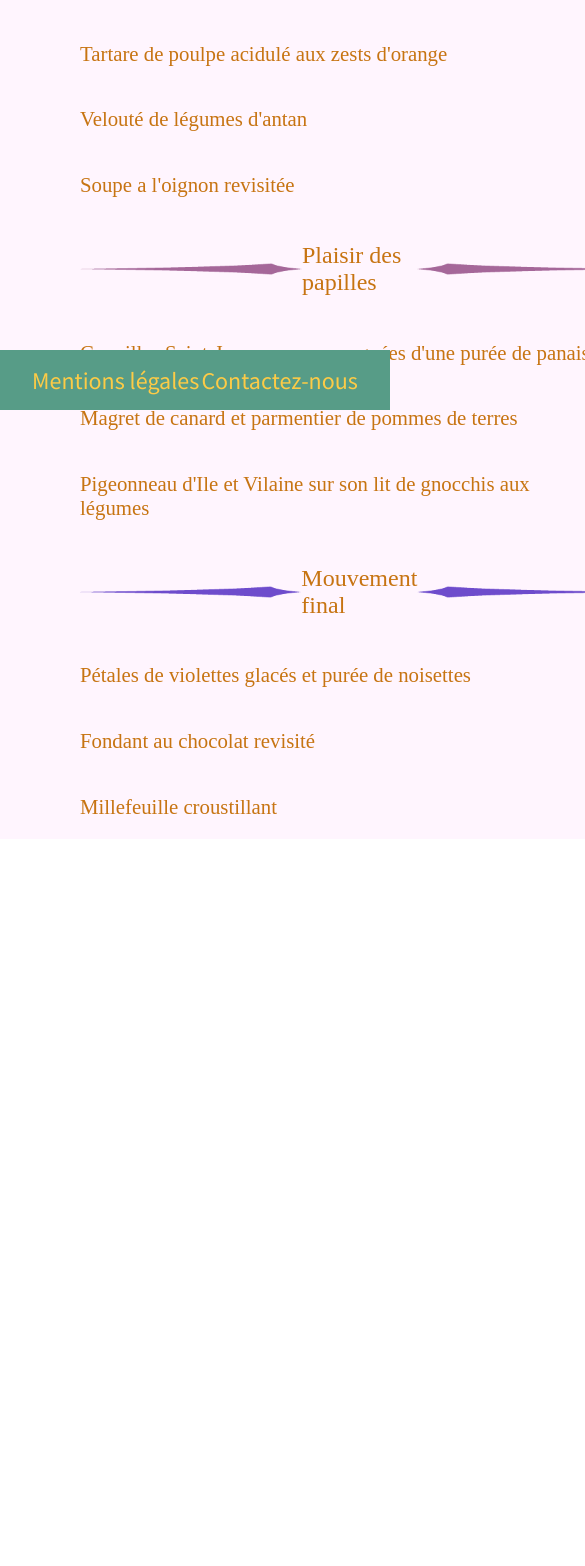
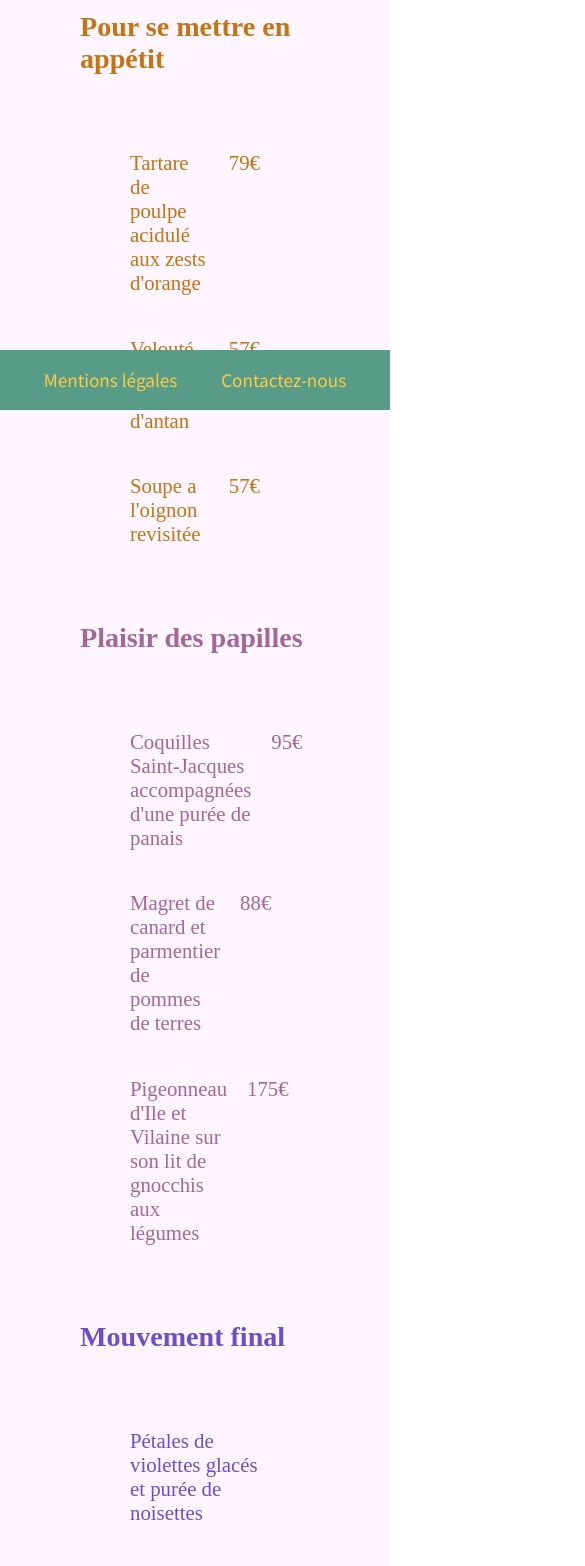
Before and after one commit to porteb/ohmyfood, a website: page pages/rest2.html in a window 390 px wide. Shown: the part 434-2000 px from the top of the page, 585 px wide, since content can reach past the window. Before the commit the page ends 1373 px from the top, so only its background shows below. Drawn offline with Linux system fonts and the light colour scheme; a web font is replaced by a local one.

Commit message:
responsive

```diff
--- a/package.json
+++ b/package.json
@@ -4,7 +4,7 @@
   "description": "site web ohmyfood",
   "main": "index.js",
   "scripts": {
-    "sass" : "sass --watch ./public/scss/main.scss:./public/css/style.css --style expanded",
+    "sass" : "sass --watch ./public/scss/main.scss:./public/css/style.css --style compressed",
     "prefix": "postcss ./public/css/style.css --use autoprefixer -d ./public/css/prefixed/"
   },
   "author": "Bastien Porte",
--- a/pages/rest2.html
+++ b/pages/rest2.html
@@ -30,9 +30,11 @@
         <p>Le chic a la francaise</p>
         </div>
 
+        <div class="mouv1">
+
         <div class="mouv">
             <img class="sep" src="../public/img/menu2_1.png" alt="">
-            <p class="hover">Pour se mettre en appétit</p>
+            <h3>Pour se mettre en appétit</h3>
             <img class="sep flip" src="../public/img/menu2_1.png" alt="">
         </div>
 
@@ -51,9 +53,13 @@
             <p>57€</p>
         </div>
 
+    </div>
+
+        <div class="mouv2">
+
         <div class="mouv">
             <img class="sep" src="../public/img/menu2_2.png" alt="">
-            <p>Plaisir des papilles</p>
+            <h3>Plaisir des papilles</h3>
             <img class="sep flip" src="../public/img/menu2_2.png" alt="">
         </div>
 
@@ -72,9 +78,13 @@
             <p>175€</p>
         </div>
 
+    </div>
+
+        <div class="mouv3">
+
         <div class="mouv">
             <img class="sep" src="../public/img/menu2_3.png" alt="">
-            <p>Mouvement final</p>
+            <h3>Mouvement final</h3>
             <img class="sep flip" src="../public/img/menu2_3.png" alt="">
         </div>
 
@@ -90,11 +100,9 @@
             <p>Millefeuille croustillant</p>
         </div>
 
-
-
+    </div>
 
     </section>
-
 
     <footer>
         <a href="disclaimer.html">Mentions légales</a>
--- a/public/scss/base/_base.scss
+++ b/public/scss/base/_base.scss
@@ -1,9 +1,6 @@
 body {
     display: flex;
     flex-direction: column;
-    // flex-wrap: wrap;
-    // max-width: 640px;
-    // max-height: 100vh;
     margin: auto;
 }
 
@@ -41,7 +38,6 @@ footer {
     right: auto;
     bottom: 0;
     // width: 100%;
-
 }
 
 a {
@@ -52,14 +48,19 @@ a {
 
 .menu {
     @include menu-box;
-    >p,i{
+
+    >p,
+    i {
         transform: scale(1);
         opacity: 1;
         transition-duration: 600ms;
         text-decoration: none;
     }
-    &:hover{
-    >p,i{
+
+    &:hover {
+
+        >p,
+        i {
             opacity: 0.5;
             transform: scale(1.6);
             transition: opacity transform ease-in-out 600ms;
@@ -71,7 +72,7 @@ a {
     display: flex;
     justify-content: space-between;
     font-size: 1.3rem;
-    margin: 0 80px;
+    margin: 0 120px;
 
 }
 
@@ -81,15 +82,17 @@ a {
     align-items: center;
     font-size: 1.5rem;
     margin: 0 80px;
-    p {
+
+    h3 {
         display: inline-flex;
         position: relative;
+
         &::before {
             content: "";
             position: absolute;
             width: 100%;
             transform: scaleX(0);
-            height: 2px;
+            height: 3px;
             bottom: 0;
             left: 0;
             background-color: currentColor;
@@ -97,6 +100,7 @@ a {
             transition: transform 250ms ease-out;
 
         }
+
         &:hover::before {
             cursor: pointer;
             transform: scaleX(1);
@@ -108,6 +112,7 @@ a {
 .sep {
     max-width: 250px;
     max-height: 12px;
+
     &.flip {
         transform: scaleX(-1);
     }
@@ -119,7 +124,46 @@ a {
     text-align: center;
     // justify-content: center;
     font-size: 3.5rem;
+
     >.note {
         font-size: 5rem;
     }
 }
+
+@media screen and (max-width: 767px) {
+
+    header {
+        width: 100%;
+        font-size: 2rem;
+    }
+
+    section {
+        width: 100%;
+    }
+
+    footer {
+        width: 100vw;
+        font-size: 1.2rem;
+        justify-content: space-evenly;
+        padding: 0;
+
+    }
+
+    .sep {
+        visibility: hidden;
+
+    }
+
+    .mouv,h3 {
+        display: inline-block;
+        justify-content: space-around;
+    }
+
+    .choix {
+        // justify-content: space-between;
+        >p{
+            padding: 0 10px;
+
+        }
+    }
+}
--- a/public/scss/pages/_rest2.scss
+++ b/public/scss/pages/_rest2.scss
@@ -3,3 +3,15 @@
     color: $clr-txtrest2;
     font-family: Redressed;
 }
+
+.mouv1 {
+    color: $clr-mouv1;
+}
+
+.mouv2 {
+    color: $clr-mouv2;
+}
+
+.mouv3 {
+    color: $clr-mouv3;
+}
--- a/public/scss/pages/_rest3.scss
+++ b/public/scss/pages/_rest3.scss
@@ -1,3 +1,4 @@
 #menu_delice {
+    background: $clr-bg3;
     font-family: Dancing Script;
 }
--- a/public/scss/pages/_rest4.scss
+++ b/public/scss/pages/_rest4.scss
@@ -1,3 +1,4 @@
 #menu_palette {
+    background: $clr-bg4;
     font-family: Kaushan Script;
 }
--- a/public/scss/utils/_variables.scss
+++ b/public/scss/utils/_variables.scss
@@ -8,6 +8,9 @@ $clr-txtrest1: #3c1218;
 $clr-txtrest2: #c77412;
 $clr-txtrest3: #0887fb;
 $clr-txtrest4: #72bf56;
+$clr-mouv1: #c67412;
+$clr-mouv2: #a56799;
+$clr-mouv3: #6e4ccc;
 $clr-txtgradient1: linear-gradient(to bottom right, #f04a5e, #f78f6a);
 $clr-txtgradient2: linear-gradient(to bottom right, #d5934b, #905bfd);
 $clr-txtgradient3: linear-gradient(to bottom right, #0431df, #0887fb);
```
Also changed, not shown: pages/rest1.html (+4 -3 lines), pages/rest3.html (+3 -3 lines), pages/rest4.html (+3 -3 lines), public/css/style.css, 1 other file. Lines whose indentation alone changed are shown as unchanged.
